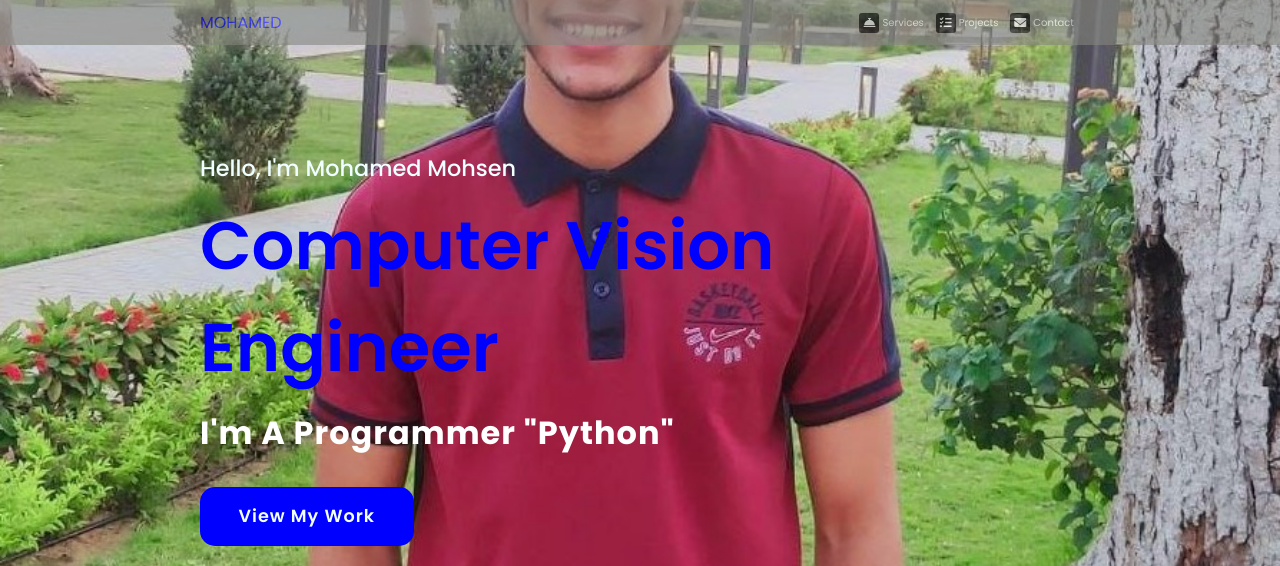
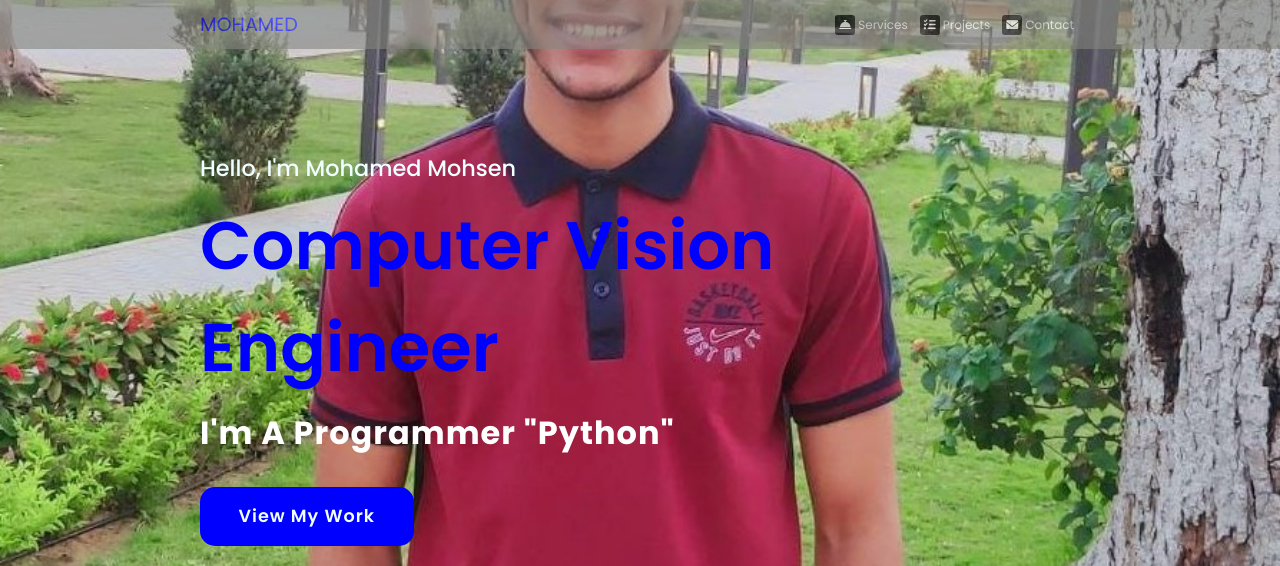
Before and after one commit to mohamed33301/MyPortfolio_2, a plain HTML site: page index.html in a window 1280 px wide. Shown: the top 566 px of the page. Drawn offline with Linux system fonts and the light colour scheme.

Commit message:
Update style.css

```diff
--- a/css/style.css
+++ b/css/style.css
@@ -27,7 +27,7 @@ header {
     text-decoration: none;
     color: blue;
     text-transform: uppercase;
-    font-size: 1.0em;
+    font-size: 1.2em;
     font-weight: 400;
 
 }
@@ -62,7 +62,7 @@ header {
 }
 
 .navigation a .text {
-    font-size: 10px;
+    font-size: 12px;
     color: #fff;
     /* لون النص أبيض */
 }
```
